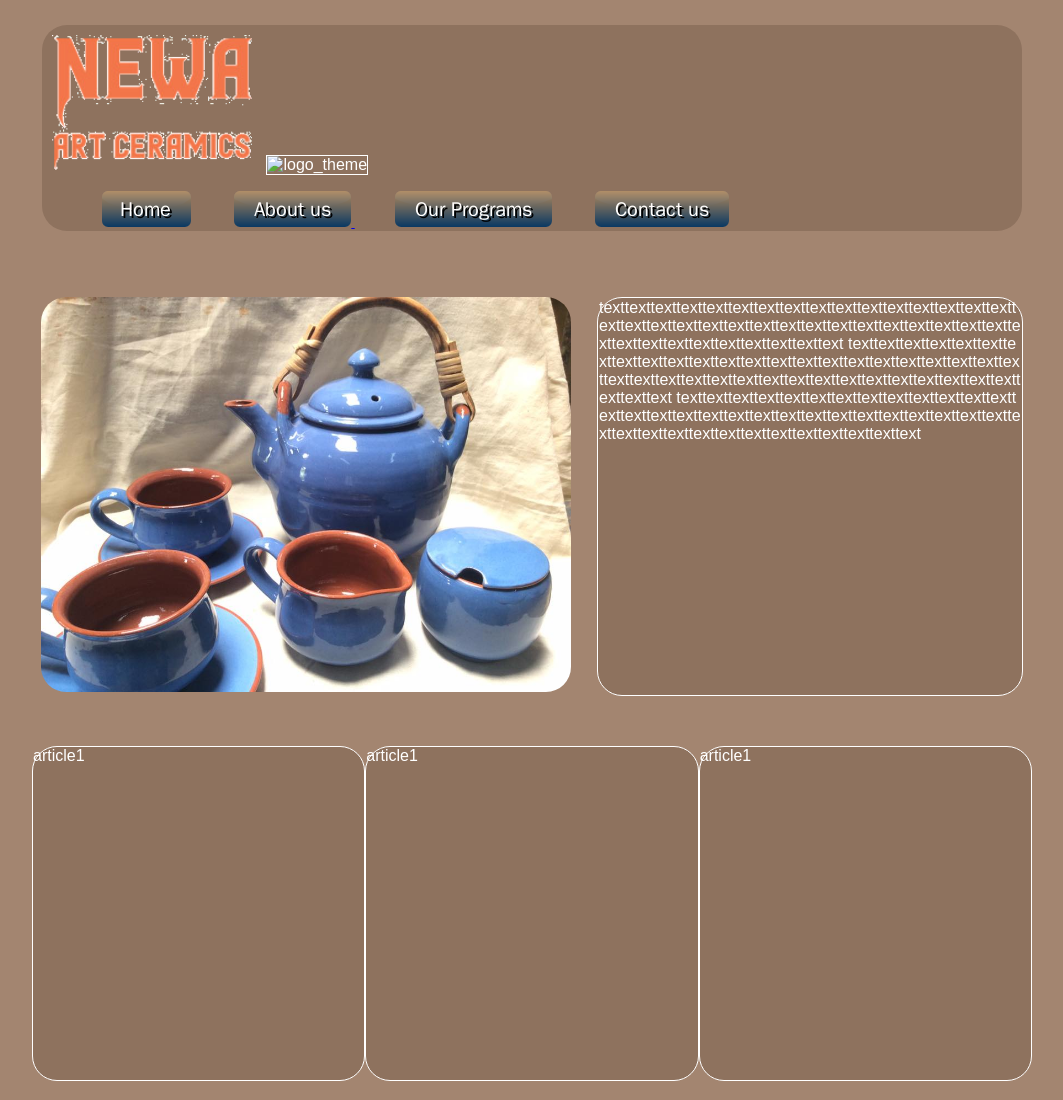
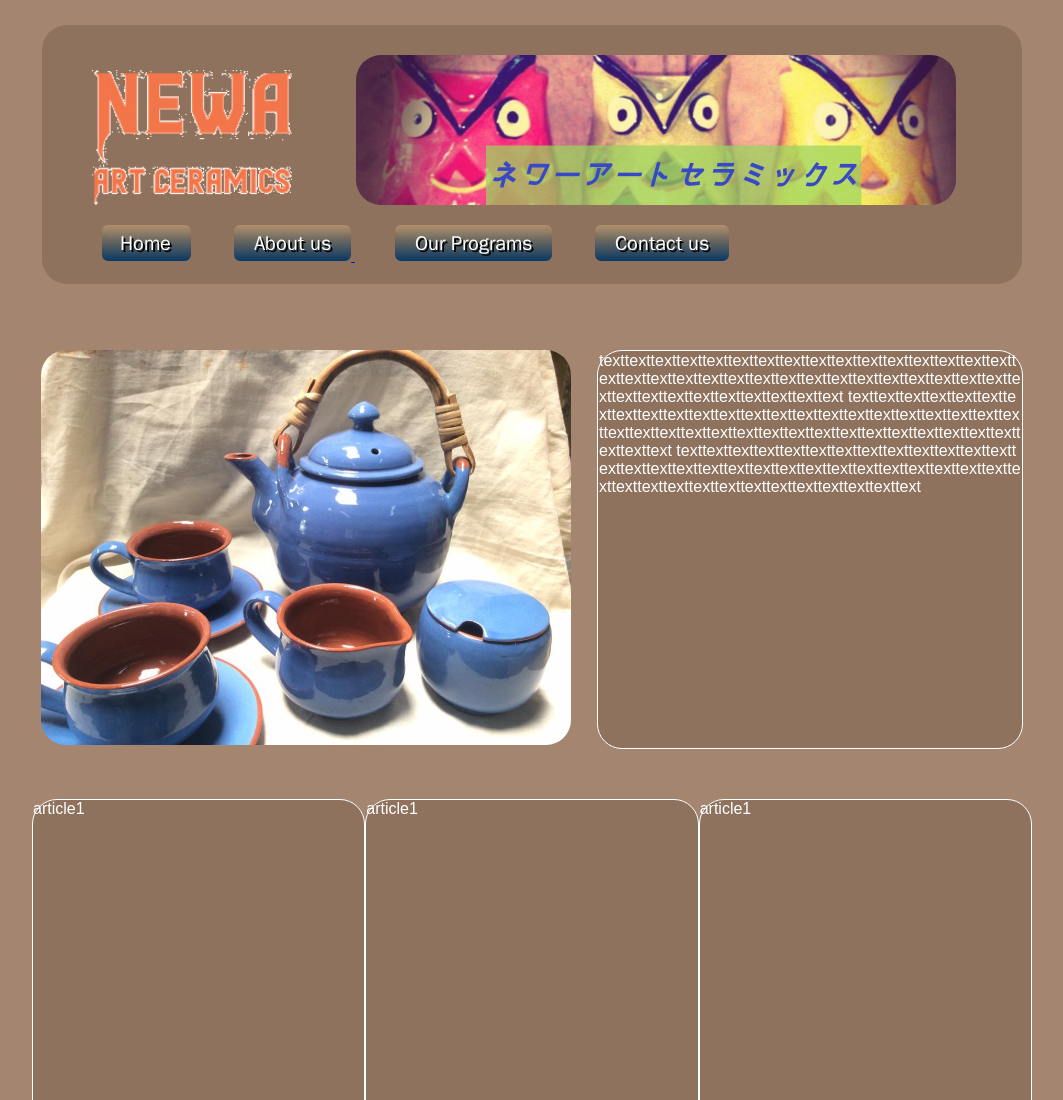
Before and after one commit to tsajanprajapati/graduation, a plain HTML site: page index.html in a window 1280 px wide. Shown: the top 1100 px of the page, without its empty margins (108-1171 px from the left). Drawn offline with Linux system fonts and the light colour scheme.

Commit message:
logo banner

```diff
--- a/index.html
+++ b/index.html
@@ -10,8 +10,8 @@
 <body>
     <header>
         <img src = "images/logo.png" class="logo" src="" alt="logo" />
-        <img class="logo_theme" src="" alt="logo_theme" />
-        <nav>
+        <img src = "images/banner.png" class="logo_theme" src="" alt="logo_theme" />
+        <nav class = "navi">
             <ul>
                 <li>
                     <a href = "index.html"><img src = "images/button_home (1).png"></a>
--- a/style.css
+++ b/style.css
@@ -16,19 +16,20 @@ header{
     margin-right: auto;
     margin-top: 25px;
     border-radius: 25px;
-    background-color: #8e725e
+    background-color: #8e725e;
+    padding-bottom: 3px;
 }
 
 .contents {
     margin-top: 50px;
 }
 
+
 nav li {
     display: inline;
     font-size: 12px;
     padding-left: 20px;
     padding-right: 20px;
-
 }
 
 .logo {
@@ -36,15 +37,14 @@ nav li {
     /*height: 50px;*/
     /*border: solid 1px;*/
     margin-top: 10px;
-    margin-left: 10px;
+    margin-left: 50px;
 }
 
 .logo_theme {
-    width:800px;
-    height: 50px;
-    border: solid 1px;
-    margin-top: 10px;
-    margin-left: 10px;
+    height: 150px;
+    margin-top: 30px;
+    margin-left: 60px;
+    border-radius: 25px;
 }
 
 .title_img {
```
Also changed, not shown: images/banner.png (added), images/banner2.png (added).
